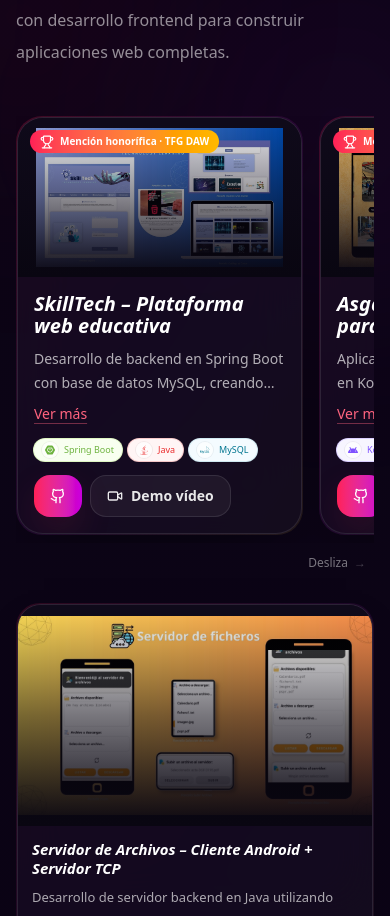
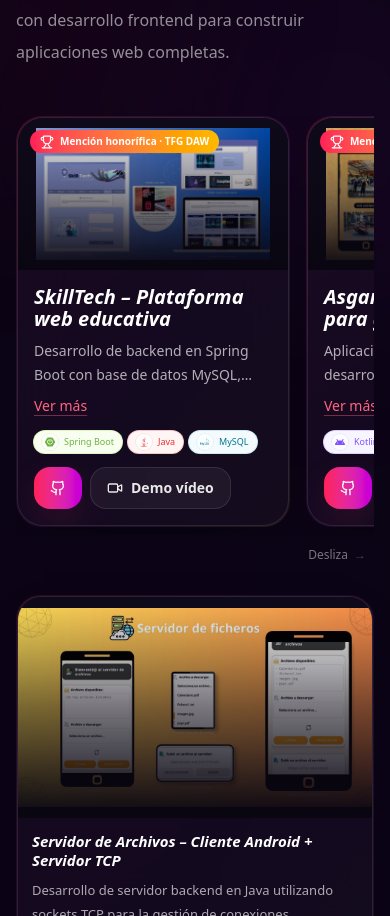
Before and after one commit to mariarosete/portafolio, a React (Vite) app: page / in a window 390 px wide. Shown: the part 1449-2365 px from the top of the page. Built offline with nearby package versions, Linux system fonts and the light colour scheme.

Commit message:
tarjetaII

```diff
--- a/src/components/Projects.tsx
+++ b/src/components/Projects.tsx
@@ -68,7 +68,7 @@ const Proyectos: React.FC = () => {
       </div>
       {/* PROYECTOS PRINCIPALES */}
       <div className="mt-12 md:mt-14">
-        <div className="flex gap-4 overflow-x-auto snap-x snap-mandatory pb-2 px-1 lg:hidden [-ms-overflow-style:none] [scrollbar-width:none] [&::-webkit-scrollbar]:hidden">
+        <div className="flex gap-4 overflow-x-auto snap-x snap-mandatory pb-2 pr-6 lg:hidden [-ms-overflow-style:none] [scrollbar-width:none] [&::-webkit-scrollbar]:hidden">
           {featured.map((proyecto) => {
             const key = proyecto.title;
             const isOpen = !!open[key];
```
